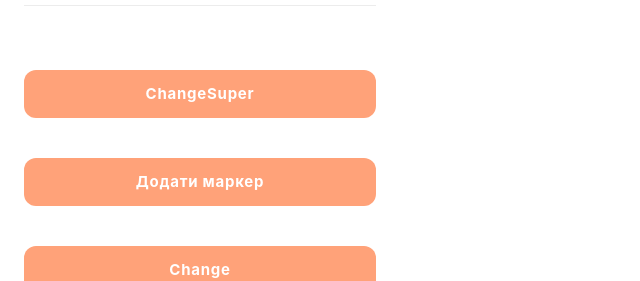
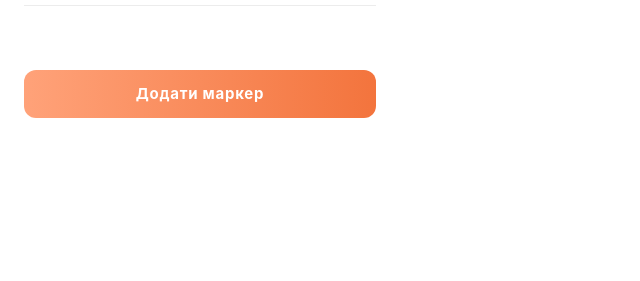
Before and after one commit to Sergiyan92/Traveler, a Vue app: page / in a window 1280 px wide. Shown: the part 526-807 px from the top of the page, without its empty margins (0-640 px from the left). Built offline with nearby package versions, Linux system fonts and the light colour scheme.

Commit message:
add props

```diff
--- a/src/App.vue
+++ b/src/App.vue
@@ -1,5 +1,5 @@
 <script setup>
-import HomepageView from './views/HomePageView.vue'
+// import HomepageView from './views/HomePageView.vue'
 import FavoritePlaces from './components/FavoritePlaces/FavoritePlaces.vue'
 </script>
 <template>
--- a/src/components/FavoritePlaces/FavoritePlaces.vue
+++ b/src/components/FavoritePlaces/FavoritePlaces.vue
@@ -11,12 +11,6 @@ const superUser = reactive({ name: 'Super Name', age: 1000 })
 const increment = () => {
   counter.value += 1
 }
-const changeUserName = () => {
-  user.value.name = 'Harry Potter'
-}
-const changeSuperUserName = () => {
-  superUser.name = 'Ne Super User name'
-}
 </script>
 
 <template>
@@ -28,10 +22,7 @@ const changeSuperUserName = () => {
     <slot name="list">
       <FavoritPlace v-for="n in 4" :key="n" />
     </slot>
-
     <slot></slot>
-    <IBotton class="w-full mt-10" @click="changeSuperUserName">ChangeSuper</IBotton>
-    <IBotton class="w-full mt-10" @click="increment">Додати маркер</IBotton>
-    <IBotton class="w-full mt-10" @click="changeUserName">Change</IBotton>
+    <IBotton class="w-full mt-10" variant="gradient" @click="increment">Додати маркер</IBotton>
   </div>
 </template>
--- a/src/components/IButton/IBotton.vue
+++ b/src/components/IButton/IBotton.vue
@@ -1,5 +1,20 @@
+<script setup>
+import { defineProps } from 'vue'
+
+const props = defineProps({
+  variant: {
+    defauld: 'primary',
+    type: String,
+    validator: (value) => {
+      return ['primary', 'gradient', 'outlined'].includes(value)
+    }
+  }
+})
+const bgStyles =
+  props.variant === 'gradient' ? 'bg-gradient-to-r from-[#FFA279] to-[#F3743D]' : 'bg-[#FFA279]'
+</script>
 <template>
-  <button class="bg-[#FFA279] rounded-xl py-3 px-10 text-white font-bold -tracking-tighter">
+  <button class="rounded-xl py-3 px-10 text-white font-bold -tracking-tighter" :class="bgStyles">
     <slot></slot>
   </button>
 </template>
```
